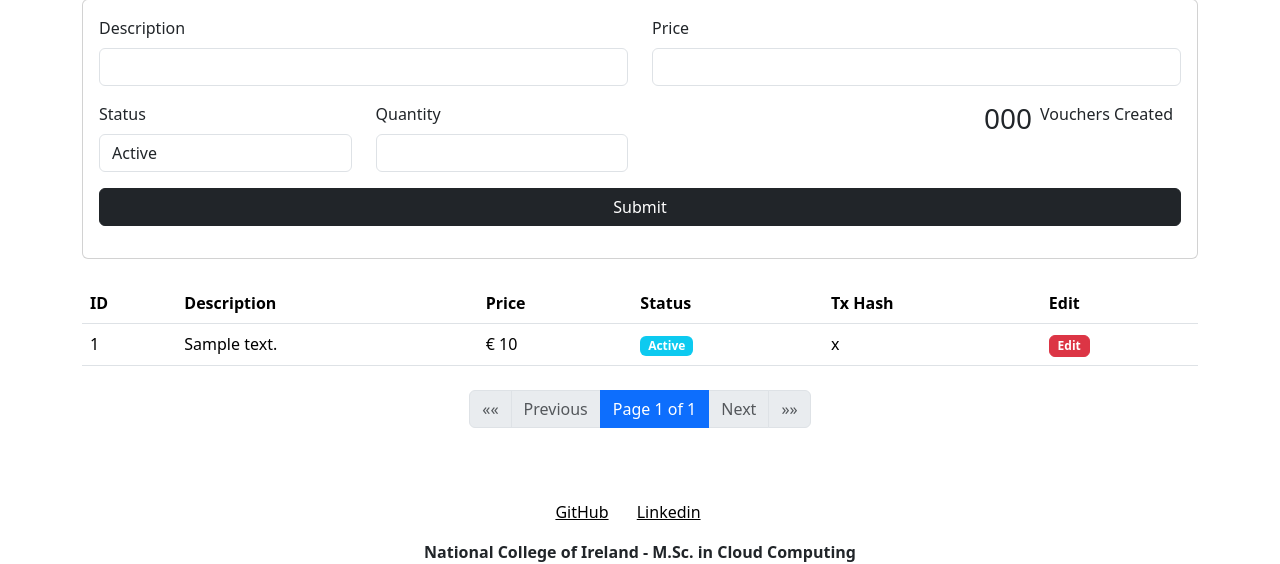
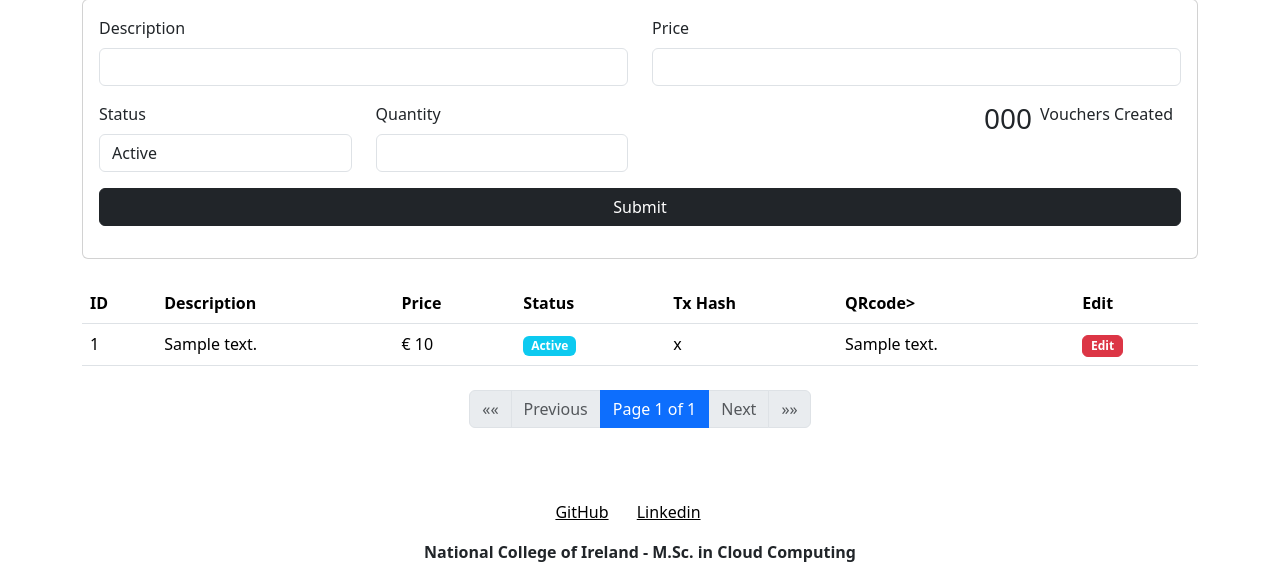
Before and after one commit to sergio-oliveira-br/safetrade_admin_service, a Django app: template vouchers/templates/core/pages/vouchers.html in a window 1280 px wide. Shown: the part 73-637 px from the top of the page. Run offline with Django 5.2, Linux system fonts and the light colour scheme; tables that the repository leaves empty hold one stand-in row (values such as "Sample post"); the template is opened without the code that fills it: values that come from a table or form of the project are taken from there, most other values are stand-ins (such as "Sample title", 1, 10 or a date in 2020).

Commit message:
Update _voucher_table.html

```diff
--- a/vouchers/templates/core/components/_voucher_table.html
+++ b/vouchers/templates/core/components/_voucher_table.html
@@ -6,6 +6,7 @@
             <th>Price</th>
             <th>Status</th>
             <th>Tx Hash</th>
+            <th>QRcode></th>
             <th>Edit</th>
         </tr>
     </thead>
@@ -34,6 +35,7 @@
             {% endif %}
 
             <td>{{ v.voucher_tx_hash }}</td>
+            <td>{{ v.voucher_qrcode_address }}
 
             {% if v.voucher_status == 'Active' %}
                 <td><a href="{% url 'edit_page' v.voucher_id %}" class="badge btn btn-danger">Edit</a></td>
```
